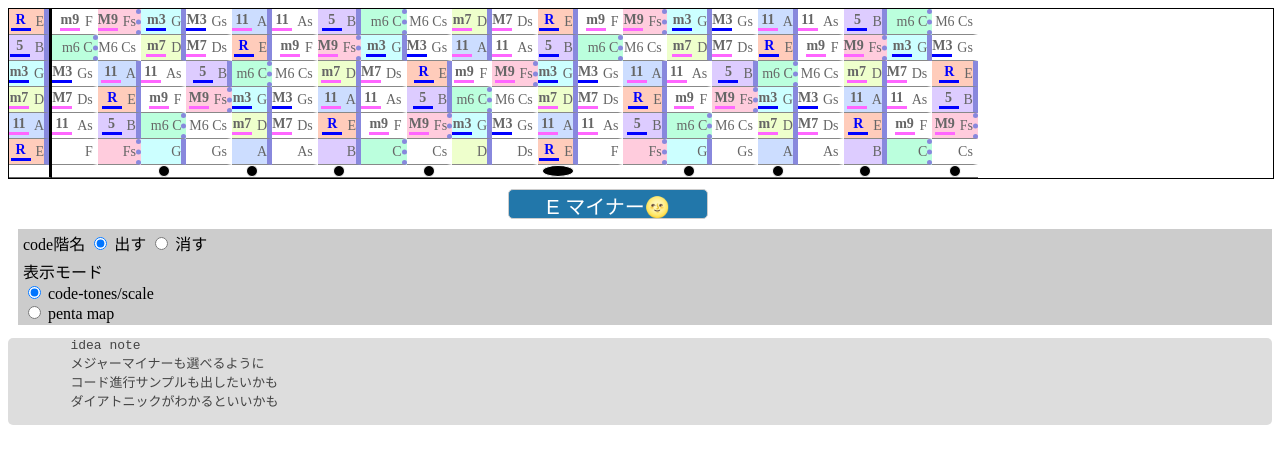
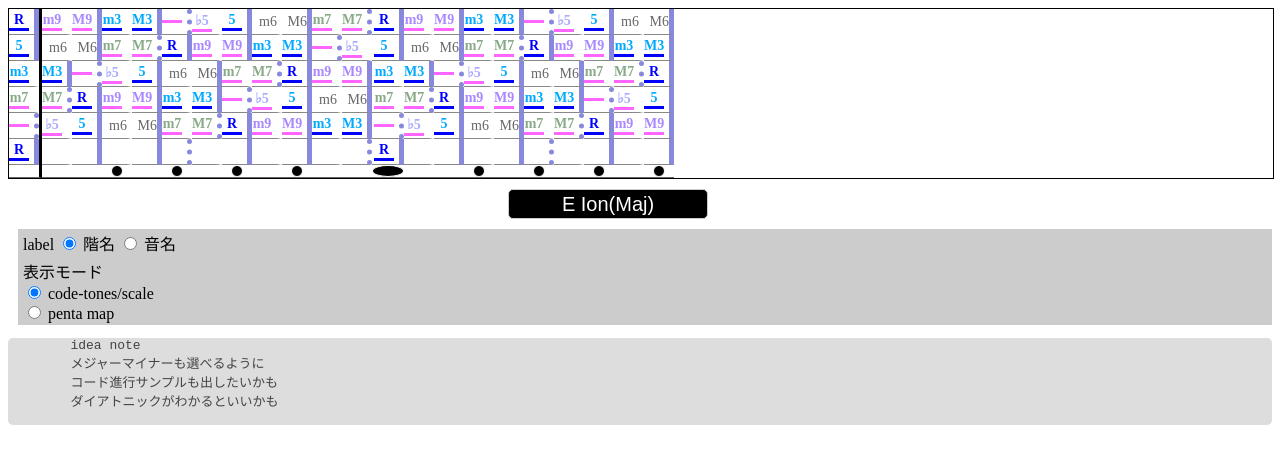
Before and after one commit to sirane/guitar-finger-map, a plain HTML site: page index.html in a window 1280 px wide. Drawn offline with Linux system fonts and the light colour scheme.

Commit message:
ちょいとリニューアル

```diff
--- a/index.html
+++ b/index.html
@@ -5,7 +5,7 @@
     <link rel="stylesheet" href="style.css" />
     <script src="index.js"></script>
     <meta charset="utf-8" />
-    <title>ぎたたに慣れてこウェイウェイ</title>
+    <title>ぎたたに慣れてくぜ</title>
   </head>
   <body>
     <div id="fretboard">
@@ -15,23 +15,16 @@
       <!-- メジャーかマイナーか切り替えるボタン。scaleを更新しgenerateFretBoard()を呼び出す -->
       <button
         id="button-change-scale"
-        onclick="
-      if (scale === 'major') {
-        scale = 'minor';
-      } else {
-        scale = 'major';
-      }
-        generateFretBoard();
-    "
+        onclick="switchScaleToNext();generateFretBoard();"
       >
-        Major/Minor
+      Scale
       </button>
     </div>
     <div id="fret-control-bottom-space"></div>
     <!-- radio buttons: display mode -->
     <div>
       <div class="radio-group">
-        <item-caption>code階名</item-caption>
+        <item-caption>label</item-caption>
         <input
           type="radio"
           id="radio-code-info-1"
@@ -40,7 +33,7 @@
           checked
           onchange="generateFretBoard();"
         />
-        <label for="radio-code-info-1">出す</label>
+        <label for="radio-code-info-1">階名</label>
         <input
           type="radio"
           id="radio-code-info-2"
@@ -48,7 +41,7 @@
           value="gone"
           onchange="generateFretBoard();"
         />
-        <label for="radio-code-info-2">消す</label>
+        <label for="radio-code-info-2">音名</label>
       </div>
       <div class="radio-group">
         <item-caption>表示モード</item-caption>
--- a/index.js
+++ b/index.js
@@ -1,24 +1,58 @@
-// メジャーかマイナーかのスケールを格納する
-let scale = "minor";
+
 // フォーカスされている音名indexを格納する。
 let focusNoteIndex = 7;
 // 12音名をAからGまで配列に格納する。
 const notes = ["A", "As", "B", "C", "Cs", "D", "Ds", "E", "F", "Fs", "G", "Gs"];
 // 12音名ごとの色を配列に格納する。シャープやフレットは真っ白で、他の色はそれぞれ違った薄い色を採用する。
 const sound_colors = [
-  "#ffccbb", // 1
+  "#ffffff", // 1
   "#ffffff", // 1s
-  "#ffccdd", // 2
-  "#ccffff", // 3
+  "#ffffff", // 2
+  "#ffffff", // 3
   "#ffffff",
-  "#ccddff", //  4
+  "#ffffff", //  4
   "#ffffff",
-  "#ddccff", // 5
-  "#bbffdd", // 6
+  "#ffffff", // 5
+  "#ffffff", // 6
   "#ffffff",
-  "#eeffcc", // 7
+  "#ffffff", // 7
   "#ffffff",
 ];
+// 各種スケールの設定
+const scales = [
+  {"indices":[0, 2, 4, 5, 7, 9, 11], "penta": [0, 2, 4, 7, 9] ,"label":"Ion(Maj)", "bgcolor":"#000"},
+  {"indices":[0, 2, 3, 5, 7, 8, 10], "penta": [0, 3, 5, 7, 10] ,"label":"Aeo(min)", "bgcolor":"#000"},
+  {"indices":[0, 2, 3, 5, 7, 9, 10], "penta": [0, 3, 5, 7, 10] ,"label":"Dori", "bgcolor":"#000"},
+  {"indices":[0, 1, 3, 5, 7, 8, 10], "penta": [0, 3, 5, 7, 10] ,"label":"Phry", "bgcolor":"#000"},
+  {"indices":[0, 2, 4, 6, 7, 9, 11], "penta": [0, 2, 4, 7, 9] ,"label":"Lydi", "bgcolor":"#000"},
+  {"indices":[0, 2, 4, 5, 7, 9, 10], "penta": [0, 2, 4, 7, 9] ,"label":"Mixo", "bgcolor":"#000"},
+  {"indices":[0, 1, 3, 5, 6, 8, 10], "penta": [0, 3, 5, 6, 10] ,"label":"Loca", "bgcolor":"#000"},
+  {"indices":[0, 1, 3, 4, 6, 8, 10], "penta": [0, 3, 4, 7, 10] ,"label":"Altered", "bgcolor":"#000"},
+  {"indices":[0, 2, 3, 5, 7, 9, 11], "penta": [0, 3, 5, 7, 9] ,"label":"Melo-m", "bgcolor":"#000"},
+]
+
+// 現在のスケール名を格納する
+let currentScaleIndex = 0;
+let currentScale = scales[currentScaleIndex];
+
+// currentScaleを次のものに変更する
+function switchScaleToNext(){
+  currentScaleIndex = (currentScaleIndex + 1) % scales.length;
+  currentScale = scales[currentScaleIndex];
+  return currentScale
+}
+
+function update_control_appearance() {
+  let scale_name_bgcolor = currentScale["bgcolor"];
+  let scale_name_inner_html = currentScale["label"];
+  scale_name_inner_html = ` ${notes[focusNoteIndex]} ${scale_name_inner_html}`;
+  document.getElementById("button-change-scale").style.backgroundColor =
+    scale_name_bgcolor;
+  document.getElementById("button-change-scale").innerHTML =
+    scale_name_inner_html;
+  console.debug("scale_name_inner_html", scale_name_inner_html);
+}
+
 const CSS_FRET_BORDER_WEIGHT = "5px";
 const CSS_FRET_BORDER_COLOR_FOCUSED = "#88d";
 // 0fretの音名(EBGDAE) をnotesのindexで配列に格納する。
@@ -97,22 +131,12 @@ function generateFretBoard() {
     let is_penta = false;
     let is_in_scale = false;
     let is_in_scale_not_penta = false;
-    // scaleがmajorの場合、relativeNoteIndexからの相対度数で見た目をfocus。
-    if (scale === "major") {
-      const majorNoteIndexIndices_penta = [0, 2, 4, 7, 9];
-      const majorNoteIndexIndices = [5, 11];
-      is_penta = majorNoteIndexIndices_penta.includes(relativeNoteIndex);
-      is_in_scale = majorNoteIndexIndices.includes(relativeNoteIndex);
+    if(currentScale){
+      is_penta = currentScale.penta.includes(relativeNoteIndex);
+      is_in_scale = currentScale.indices.includes(relativeNoteIndex);
       is_in_scale_not_penta = is_in_scale && !is_penta;
     }
-    // scaleがminorの場合、relativeNoteIndexからの相対度数で見た目をfocus。
-    if (scale === "minor") {
-      const minorNoteIndexIndices_penta = [0, 3, 5, 7, 10];
-      const minorNoteIndexIndices = [2, 8];
-      is_penta = minorNoteIndexIndices_penta.includes(relativeNoteIndex);
-      is_in_scale = minorNoteIndexIndices.includes(relativeNoteIndex);
-      is_in_scale_not_penta = is_in_scale && !is_penta;
-    }
+
     // 属性算出は完了。
     // 以下より、表示制御を行う。------------------------------------------------
 
@@ -143,9 +167,9 @@ function generateFretBoard() {
       } else if (relativeNoteIndex === 4) {
         note = "<note-3rd>M3</note-3rd>";
       } else if (relativeNoteIndex === 5) {
-        note = "<note-11th>11</note-11th>";
+        note = "<note-11th></note-11th>";
       } else if (relativeNoteIndex === 6) {
-        note = "<note-11th>11</note-11th>";
+        note = "<note-11th>♭5</note-11th>";
       } else if (relativeNoteIndex === 7) {
         note = "<note-5th>5</note-5th>";
       } else if (relativeNoteIndex === 8) {
@@ -161,8 +185,11 @@ function generateFretBoard() {
       if (j === 5 && relativeNoteIndex !== 0) {
         note = "";
       }
+    }else{
+      note = notes[note_index]
     }
-    string.innerHTML = `${note} ${notes[note_index]}`;
+
+    string.innerHTML = note;
 
     // ボーダーラインを設定
     if (is_penta) {
@@ -192,22 +219,7 @@ function generateFretBoard() {
     }
   }
 }
+
 window.onload = function () {
   generateFretBoard();
 };
-
-function update_control_appearance() {
-  if (scale === "major") {
-    scale_name_bgcolor = "#880";
-    scale_name_inner_html = "メジャー😊";
-  } else {
-    scale_name_bgcolor = "#27a";
-    scale_name_inner_html = "マイナー🌝";
-  }
-  scale_name_inner_html = ` ${notes[focusNoteIndex]} ${scale_name_inner_html}`;
-  document.getElementById("button-change-scale").style.backgroundColor =
-    scale_name_bgcolor;
-  document.getElementById("button-change-scale").innerHTML =
-    scale_name_inner_html;
-  console.debug("scale_name_inner_html", scale_name_inner_html);
-}
--- a/style.css
+++ b/style.css
@@ -80,6 +80,7 @@ note-3rd {
   text-align: center;
   font-weight: bold;
   flex-basis: auto;
+  color: #0af;
   margin-right: 5px;
   border-bottom: #00f 3px solid;
 }
@@ -88,6 +89,7 @@ note-5th {
   text-align: center;
   font-weight: bold;
   flex-basis: auto;
+  color: #0af;
   margin-right: 5px;
   border-bottom: #00f 3px solid;
 }
@@ -96,6 +98,7 @@ note-7th {
   text-align: center;
   font-weight: bold;
   flex-basis: auto;
+  color: #8a8;
   margin-right: 5px;
   border-bottom: #f6f 3px solid;
 }
@@ -104,6 +107,7 @@ note-9th {
   text-align: center;
   font-weight: bold;
   flex-basis: auto;
+  color: #a8f;
   margin-right: 5px;
   border-bottom: #f6f 3px solid;
 }
@@ -112,6 +116,7 @@ note-11th {
   text-align: center;
   font-weight: bold;
   flex-basis: auto;
+  color: #aaf;
   margin-right: 5px;
   border-bottom: #f6f 3px solid;
 }
```
